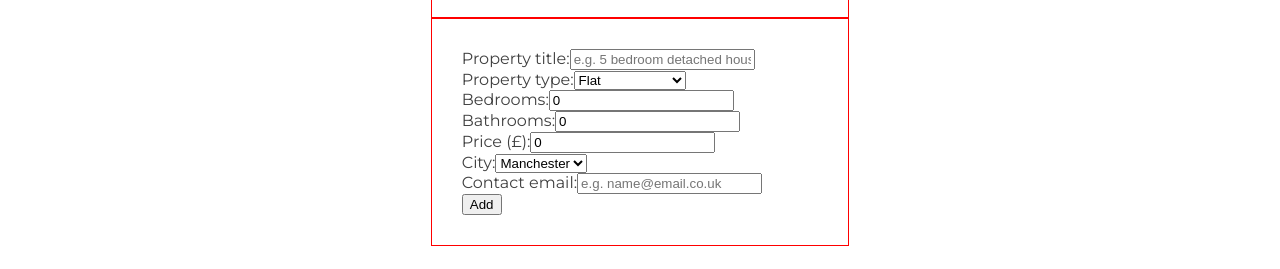
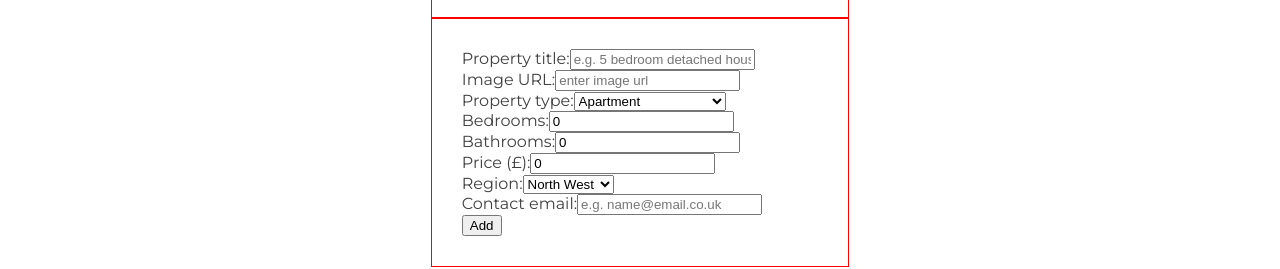
Before and after one commit to jlopenshaw41/property-app, a React (Create React App) app: page /add-property in a window 1280 px wide. Shown: the part 252-521 px from the top of the page. Built offline with nearby package versions, Linux system fonts and the light colour scheme.

Commit message:
playing around with adding images to database

```diff
--- a/src/components/AddProperty.js
+++ b/src/components/AddProperty.js
@@ -30,7 +30,8 @@ const AddProperty = () => {
     fields: {
       bedrooms: 0,
       bathrooms: 0,
-      city: "Manchester",
+      region: "North West",
+      image: "",
       email: "",
       price: 0,
       title: "",
@@ -47,6 +48,7 @@ const AddProperty = () => {
   const handleAddProperty = (event) => {
     event.preventDefault();
     setAlert({ message: "", isSuccess: false });
+    console.log(fields);
 
     axios
       .post("http://localhost:4000/api/v1/PropertyListing", fields)
@@ -94,6 +96,19 @@ const AddProperty = () => {
           </label>
         </div>
         <div>
+          <label htmlFor="image">
+            Image URL:
+            <input
+              type="text"
+              name="image"
+              id="image"
+              placeholder="enter image url"
+              value={fields.image}
+              onChange={handleFieldChange}
+            />
+          </label>
+        </div>
+        <div>
           <label htmlFor="type">
             Property type:
             <select
@@ -103,13 +118,14 @@ const AddProperty = () => {
               value={fields.type}
               onChange={handleFieldChange}
             >
-              <option value="Flat">Flat</option>
-              <option value="Detached">Detached</option>
-              <option value="Semi-detached">Semi-detached</option>
-              <option value="Terraced">Terraced</option>
-              <option value="End of terrace">End of terrace</option>
+              <option value="Apartment">Apartment</option>
+              <option value="Villa">Villa</option>
+              <option value="Mansion">Mansion</option>
+              <option value="House">House</option>
+              <option value="Semi-detached house">Semi-detached house</option>
+              <option value="Terraced house">Terraced house</option>
+              <option value="Castle">Castle</option>
               <option value="Cottage">Cottage</option>
-              <option value="Bungalow">Bungalow</option>
             </select>
           </label>
         </div>
@@ -156,19 +172,20 @@ const AddProperty = () => {
           </label>
         </div>
         <div>
-          <label htmlFor="city">
-            City:
+          <label htmlFor="region">
+            Region:
             <select
-              data-testid="city-dropdown"
-              id="city"
-              name="city"
-              value={fields.city}
+              id="region"
+              name="region"
+              value={fields.region}
               onChange={handleFieldChange}
             >
-              <option value="Manchester">Manchester</option>
-              <option value="Leeds">Leeds</option>
-              <option value="Sheffield">Sheffield</option>
-              <option value="Liverpool">Liverpool</option>
+              <option value="North West">North West</option>
+              <option value="North East">North East</option>
+              <option value="Midlands">Midlands</option>
+              <option value="East">East</option>
+              <option value="South East"> South East</option>
+              <option value="South West">South West</option>
             </select>
           </label>
         </div>
--- a/src/components/Properties.js
+++ b/src/components/Properties.js
@@ -81,11 +81,12 @@ const Properties = ({ userId }) => {
               key={property._id}
               _id={property._id}
               title={property.title}
+              image={property.image}
               type={property.type}
               bathrooms={property.bathrooms}
               bedrooms={property.bedrooms}
               price={property.price}
-              city={property.city}
+              region={property.region}
               email={property.email}
               userId={userId}
               onSaveProperty={handleSaveProperty}
--- a/src/components/PropertyCard.js
+++ b/src/components/PropertyCard.js
@@ -1,16 +1,26 @@
 import React from "react";
 import PropTypes from "prop-types";
 import "../styles/PropertyCard.css";
+import styled from "styled-components";
+
+const ImgContainer = styled.div``;
+
+const StyledImg = styled.img`
+  width: 175px;
+  height: 125px;
+  object-fit: cover;
+`;
 
 const PropertyCard = (props) => {
   const {
     _id,
     title,
+    image,
     type,
     bedrooms,
     bathrooms,
     price,
-    city,
+    region,
     email,
     userId,
     onSaveProperty,
@@ -18,7 +28,10 @@ const PropertyCard = (props) => {
 
   return (
     <div className="property-card">
-      <div className="property-card-title">{title}</div>
+      <ImgContainer>
+        <StyledImg src={image} alt="" />
+      </ImgContainer>
+      <div className="property-card-title">{title}/</div>
       <div className="property-card-type">{type}</div>
       <div
         className="property-card-bedrooms"
@@ -35,7 +48,7 @@ const PropertyCard = (props) => {
       <div className="property-card-price" data-testid="property-card-price">
         {price}
       </div>
-      <div className="property-card-city">{city}</div>
+      <div className="property-card-region">{region}</div>
       <div className="property-card-email">
         <a href={`mailto:${email}`}>{email}</a>
       </div>
@@ -53,11 +66,12 @@ const PropertyCard = (props) => {
 PropertyCard.propTypes = {
   _id: PropTypes.string.isRequired,
   title: PropTypes.string.isRequired,
+  image: PropTypes.string.isRequired,
   type: PropTypes.string.isRequired,
   bedrooms: PropTypes.string.isRequired,
   bathrooms: PropTypes.string.isRequired,
   price: PropTypes.string.isRequired,
-  city: PropTypes.string.isRequired,
+  region: PropTypes.string.isRequired,
   email: PropTypes.string.isRequired,
   userId: PropTypes.string.isRequired,
   onSaveProperty: PropTypes.func.isRequired,
```
Also changed, not shown: src/images/example.jpg (added).
